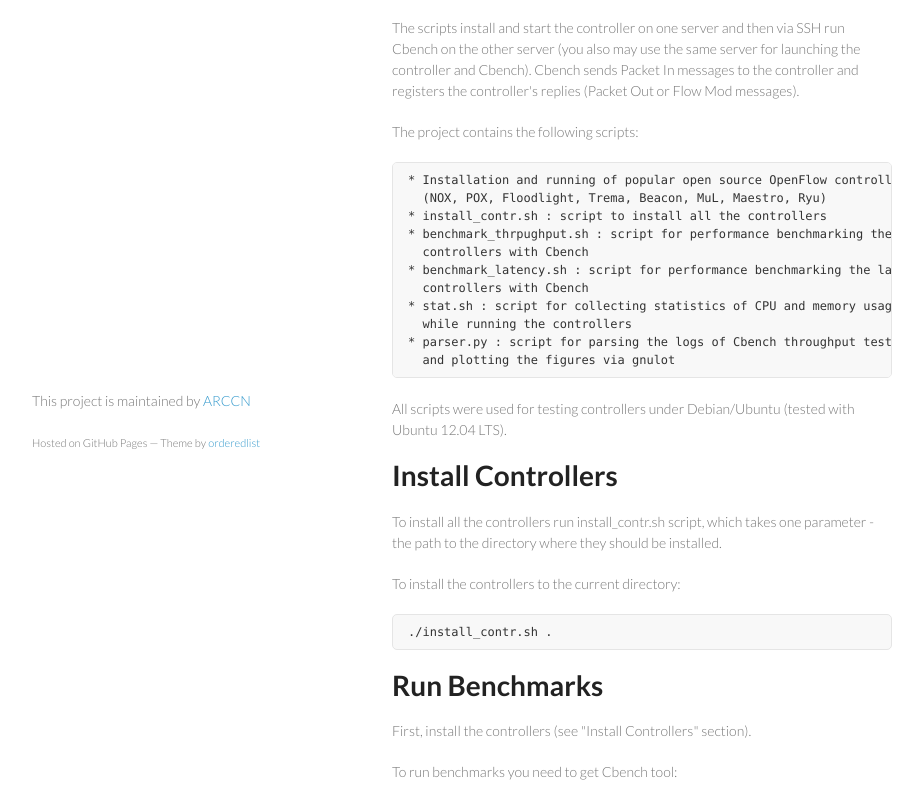
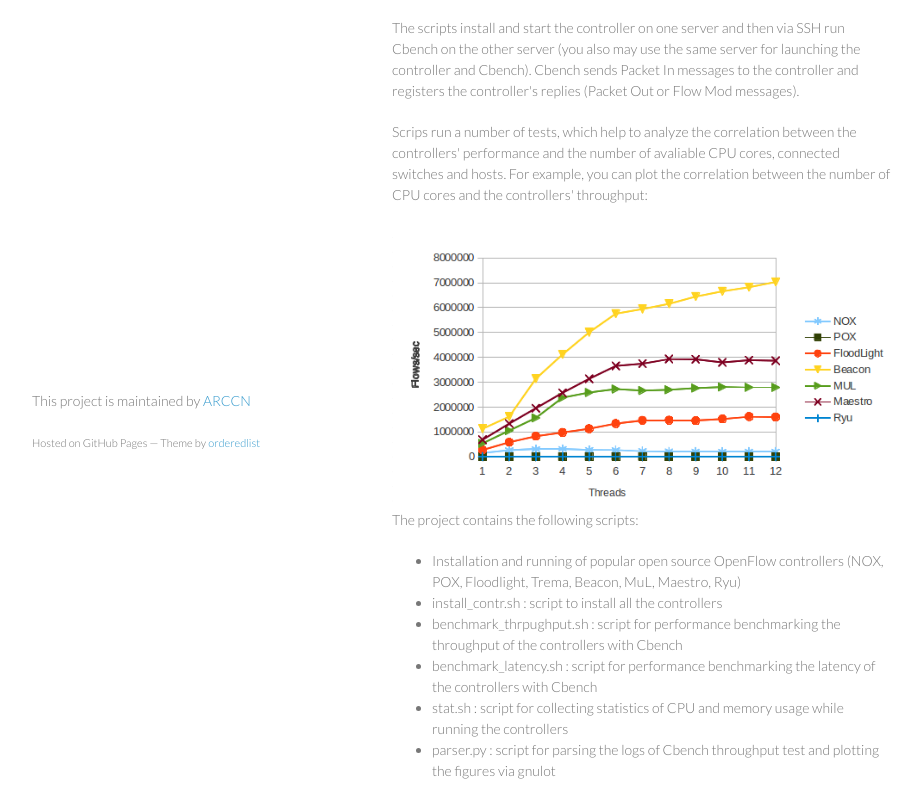
Before and after one commit to ARCCN/ctltest, a plain HTML site: page index.html in a window 1280 px wide. Shown: the part 278-1063 px from the top of the page, without its empty margins (178-1101 px from the left). Drawn offline with Linux system fonts and the light colour scheme.

Commit message:
add picture
Signed-off-by: Daria Zimarina <dzimarina@gmail.com>

```diff
--- a/index.html
+++ b/index.html
@@ -45,20 +45,28 @@
   the controller and Cbench). Cbench sends Packet In messages to the controller
   and registers the controller's replies (Packet Out or Flow Mod messages).</p>
 
+<p>Scrips run a number of tests, which help to analyze the correlation between
+  the controllers' performance and the number of avaliable CPU cores,
+  connected switches and hosts. For example, you can plot the
+  correlation between the number of CPU cores and the controllers' throughput:</p>
+
+  <a href="threads.png"><img src="threads.png" border=0></a>
+
 <p>The project contains the following scripts:</p>
 
-<pre><code>* Installation and running of popular open source OpenFlow controllers
+<ul>
+<li> Installation and running of popular open source OpenFlow controllers
   (NOX, POX, Floodlight, Trema, Beacon, MuL, Maestro, Ryu)
-* install_contr.sh : script to install all the controllers
-* benchmark_thrpughput.sh : script for performance benchmarking the throughput of the
+<li> install_contr.sh : script to install all the controllers
+<li> benchmark_thrpughput.sh : script for performance benchmarking the throughput of the
   controllers with Cbench
-* benchmark_latency.sh : script for performance benchmarking the latency of the
+<li> benchmark_latency.sh : script for performance benchmarking the latency of the
   controllers with Cbench
-* stat.sh : script for collecting statistics of CPU and memory usage
+<li> stat.sh : script for collecting statistics of CPU and memory usage
   while running the controllers
-* parser.py : script for parsing the logs of Cbench throughput test
+<li> parser.py : script for parsing the logs of Cbench throughput test
   and plotting the figures via gnulot
-</code></pre>
+</ul>
 
 <p>All scripts were used for testing controllers under Debian/Ubuntu
   (tested with Ubuntu 12.04 LTS).</p>
@@ -144,11 +152,12 @@ contr_server="192.168.1.41"
 <p>To test your own controller you need to create a directory containing
   the following scripts:</p>
 
-<pre><code>* who.sh : echo the controller's name (for debug purposes)
-* install.sh : script which describes how to install your contrioller
-* start.sh : script for running the controller, can take one parameter -
+<ul>
+<li> who.sh : echo the controller's name (for debug purposes)
+<li> install.sh : script which describes how to install your contrioller
+<li> start.sh : script for running the controller, can take one parameter -
   the number of CPU cores to use.
-</code></pre>
+</ul>
 
 <p>For scripts examples see the existing controllers' scripts.</p>
 
```
Also changed, not shown: threads.png (added).
